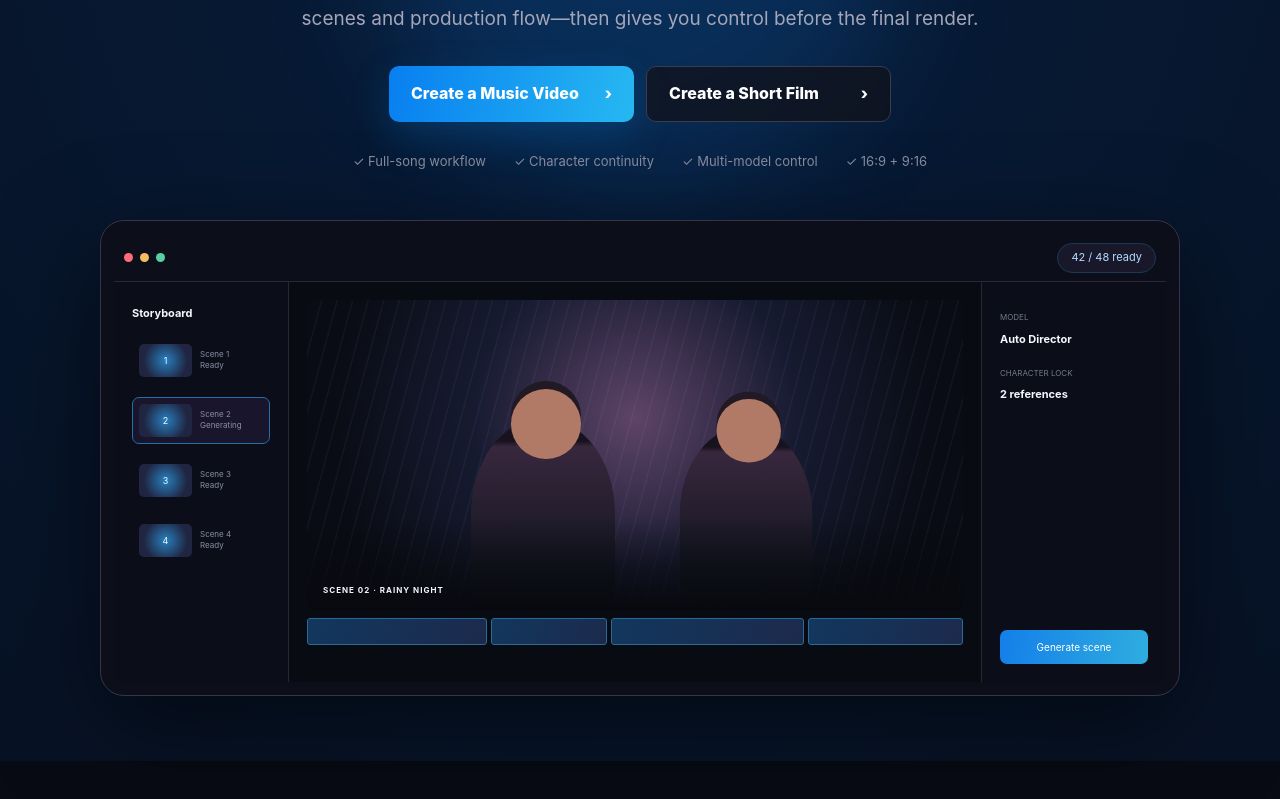
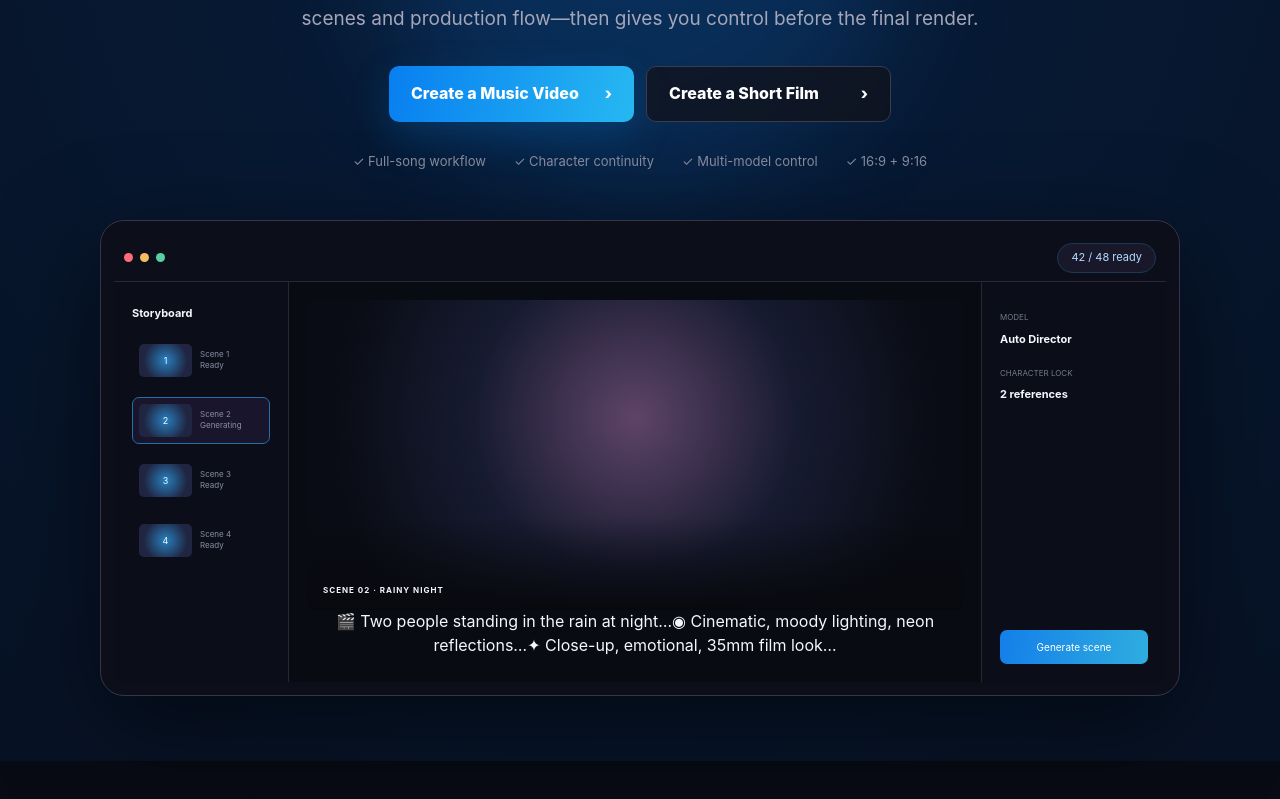
Before and after one commit to tntr24795-dot/PixenarMV, a Next.js app: page / in a window 1280 px wide. Shown: the part 469-1268 px from the top of the page. Built offline with nearby package versions, Linux system fonts and the light colour scheme; no server answers; the database is empty.

Commit message:
Use real Showcase video in landing product preview

```diff
--- a/app/page.tsx
+++ b/app/page.tsx
@@ -151,16 +151,16 @@ export default async function Home() {
               ))}
             </aside>
             <div className="windowViewer">
-              <div className="cinemaScene">
-                <span className="rain" />
-                <div className="character one" />
-                <div className="character two" />
+              <div className="cinemaScene realPreview">
+                {showcaseItems[0]?.videoSrc ? (
+                  <video src={showcaseItems[0].videoSrc} autoPlay muted loop playsInline preload="metadata" />
+                ) : null}
                 <b>SCENE 02 · RAINY NIGHT</b>
               </div>
-              <div className="fakeTimeline">
-                {[28, 18, 30, 24].map((w, n) => (
-                  <i style={{ width: `${w}%` }} key={n} />
-                ))}
+              <div className="promptExamples" aria-label="Example scene prompt">
+                <span>🎬 Two people standing in the rain at night…</span>
+                <span>◉ Cinematic, moody lighting, neon reflections…</span>
+                <span>✦ Close-up, emotional, 35mm film look…</span>
               </div>
             </div>
             <div className="windowInspector">
```
